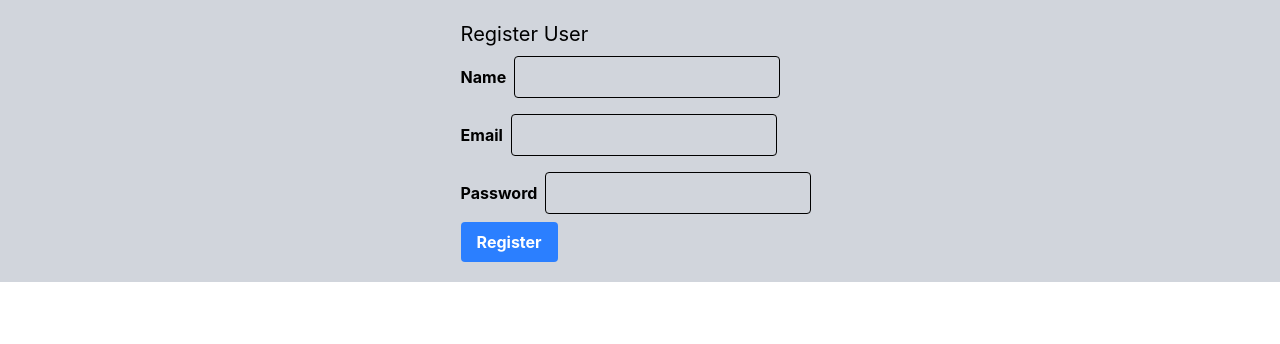
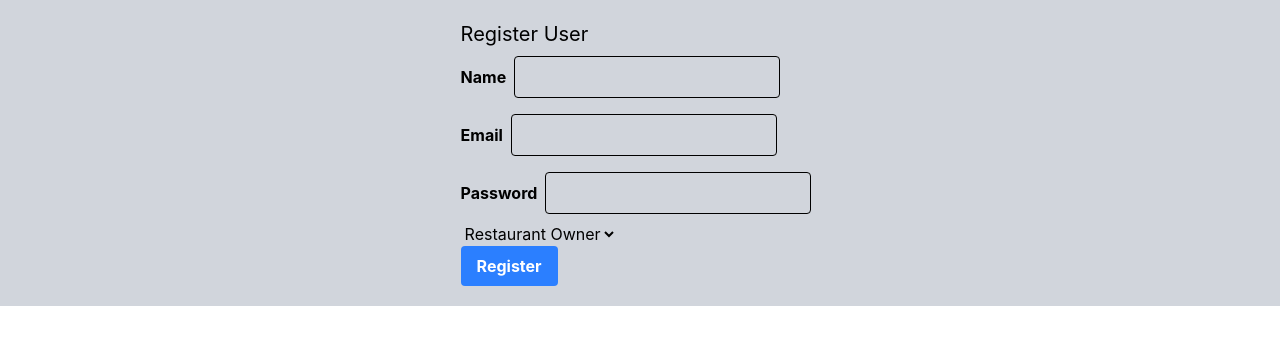
Before and after one commit to anilkharabe/react-admin, a React (Vite) app: page /register in a window 1280 px wide. Shown: the top 344 px of the page. Built offline with nearby package versions, Linux system fonts and the light colour scheme.

Commit message:
added role

```diff
--- /dev/null
+++ b/src/common/Select.jsx
@@ -0,0 +1,27 @@
+const Select = ({ lable, option = [], value, onChange, name }) => {
+  return (
+    <div>
+      <select name={name} value={value} onChange={onChange}>
+        <option value="">Select {lable}</option>
+
+        {option.map((opt) => (
+          <option key={opt.value} value={opt.value}>
+            {opt.label}
+          </option>
+        ))}
+      </select>
+    </div>
+  );
+};
+
+export default Select;
+
+// <Select option={options} value={form.role} onChange = {handleChange} name="Role"></Select>
+
+
+
+{/* <select name="role" value={form.role} onChange={handleChange}>
+    <option value="">Select Role</option>
+    <option value="admin">Admin</option>
+    <option value="res_owner">Restaurant Owner</option>
+</select> */}
--- a/src/pages/Register.jsx
+++ b/src/pages/Register.jsx
@@ -4,21 +4,31 @@ import Input from "../common/Input";
 import { useNavigate } from "react-router-dom";
 import { regiterUser } from "../services/authServices";
 import { useMutation } from "@tanstack/react-query";
+import Select from "../common/Select";
 
 const Register = () => {
   const [form, setForm] = useState({
     name: "",
     email: "",
     password: "",
+    role: "res_owner",
   });
+
+  const options = [
+    {label:"Admin", value:"admin"},
+    {label:"Restaurant Owner", value:"res_owner"}
+  ]
 
   const navigate = useNavigate();
 
   const handleChange = (e) => {
-    setForm({
-      ...form,
+    console.log(e.target.name)
+    console.log(e.target.value)
+    setForm((prevForm) => ({
+      ...prevForm,
       [e.target.name]: e.target.value,
-    });
+    }));
+    console.log('form', form)
   };
 
   const { mutate } = useMutation({
@@ -62,6 +72,13 @@ const Register = () => {
           value={form.password}
           onChange={handleChange}
         ></Input>
+
+        <Select lable="Role" option={options} value={form.role} onChange = {handleChange} name="role"></Select>
+        {/* <select name="role" value={form.role} onChange={handleChange}>
+          <option value="">Select Role</option>
+          <option value="admin">Admin</option>
+          <option value="res_owner">Restaurant Owner</option>
+        </select> */}
         <Button text="Register" type="submit"></Button>
       </form>
     </div>
--- a/src/services/authServices.js
+++ b/src/services/authServices.js
@@ -10,6 +10,7 @@ const API = axios.create({
 // Register API
 
 export const regiterUser = async(data) =>{
+    console.log('data',data)
     return await API.post('/api/auth/register', data)
 }
 
```
